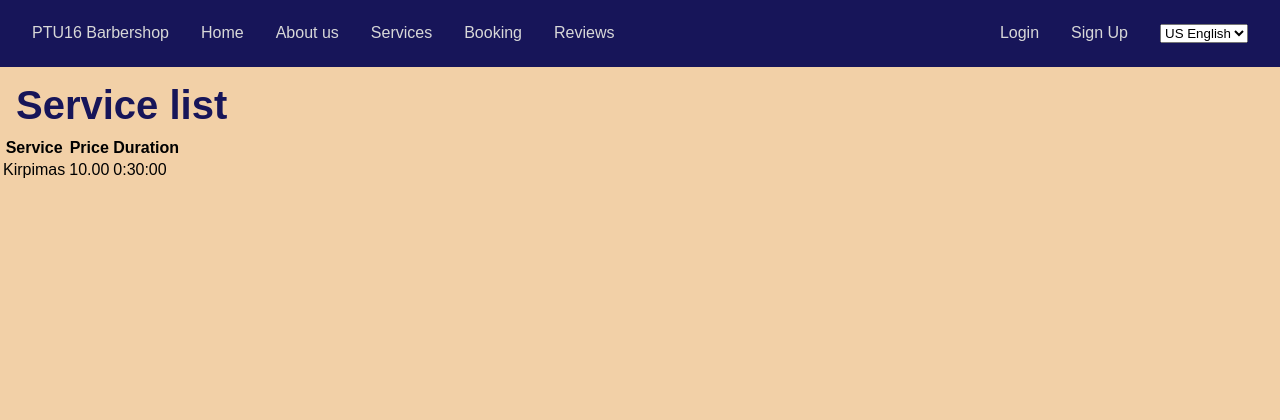
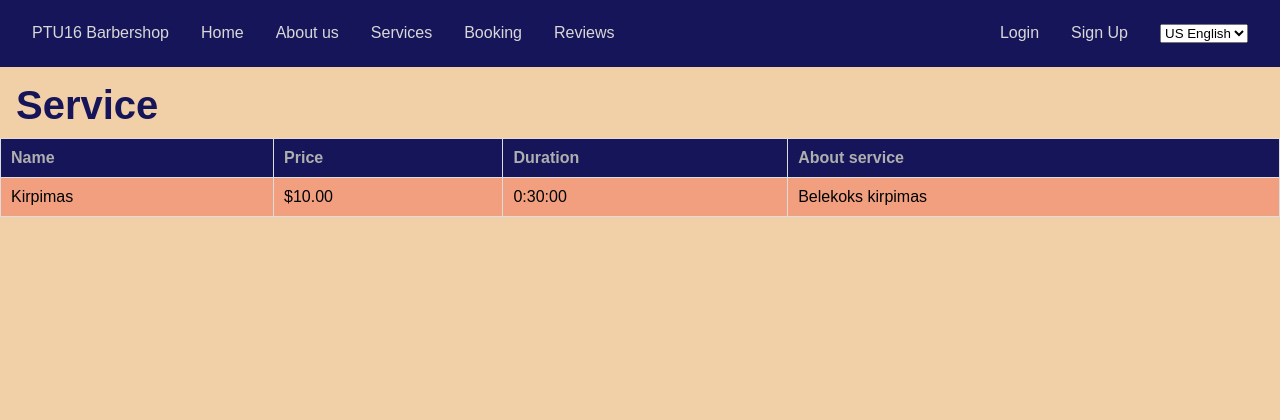
Before and after one commit to GabrieliusKmel/ptu16_kirpykla, a Django app: page /services/ in a window 1280 px wide. Shown: the top 420 px of the page. Run offline with Django 4.2, Linux system fonts and the light colour scheme; data comes from the database, SQL or seed files in the repository.

Commit message:
service list table with css

```diff
--- a/gp_kirpykla/kirpykla/static/css/base_style.css
+++ b/gp_kirpykla/kirpykla/static/css/base_style.css
@@ -91,7 +91,30 @@ ul {
     padding-top: 0rem;
     margin: 0;
 }
-
+table.styled-table {
+    width: 100%;
+    border-collapse: collapse;
+    background-color: #F29F80;
+    border: 1px solid #ddd;
+    margin: 10px 0;
+}
+table.styled-table th, table.styled-table td {
+    padding: 10px;
+    text-align: left;
+    border: 1px solid #ddd;
+}
+table.styled-table th {
+    background-color: #171559;
+    color: #afafaf;
+}
+.table-success {
+    background-color: #28a745;
+    color: #fff;
+}
+.table-error {
+    background-color: #dc3545;
+    color: #fff;
+}
 
 .remember-me-1-hex { color: #D94169; } hvr
 .remember-me-2-hex { color: #171559; } hdr ftr
--- a/gp_kirpykla/kirpykla/templates/kirpykla/service_list.html
+++ b/gp_kirpykla/kirpykla/templates/kirpykla/service_list.html
@@ -1,28 +1,26 @@
-{% extends 'base.html' %}
+{% extends "base.html" %}
+{% load static %}
 {% load i18n %}
-{% load static %}
-{% block title %}{% trans "services at"|capfirst %} {{ block.super }}{% endblock title %}
 {% block content %}
-  <h1>Service list</h1>
-  <table>
+    <h1>{% trans "service"|capfirst %}</h1>
+    <table class="styled-table">
         <thead>
             <tr>
-        <th>Service</th>
-        <th>Price</th>
-        <th>Duration</th>
-        {% if user.is_authenticated %}
-          <th>Action</th>
-        {% endif %}
+                <th>{% trans "name"|capfirst %}</th>
+                <th>{% trans "price"|capfirst %}</th>
+                <th>{% trans "duration"|capfirst %}</th>
+                <th>{% trans "about service"|capfirst %}</th>
             </tr>
         </thead>
         <tbody>
             {% for service in services %}
             <tr>
                 <td>{{ service.name }}</td>
-          <td>{{ service.price }}</td>
+                <td>${{ service.price }}</td>
                 <td>{{ service.duration }}</td>
+                <td>{{ service.about|safe }}</td>
             </tr>
             {% endfor %}
         </tbody>
     </table>
-{% endblock %}
+{% endblock content %}
--- a/gp_kirpykla/kirpykla/views.py
+++ b/gp_kirpykla/kirpykla/views.py
@@ -28,7 +28,7 @@ def about_us(request):
 
 class ServiceListView(ListView):
     model = models.Service
-    template_name = 'service_list.html'
+    template_name = 'kirpykla/service_list.html'
     context_object_name = 'services'
 
 
```
Lines whose indentation alone changed are shown as unchanged.
